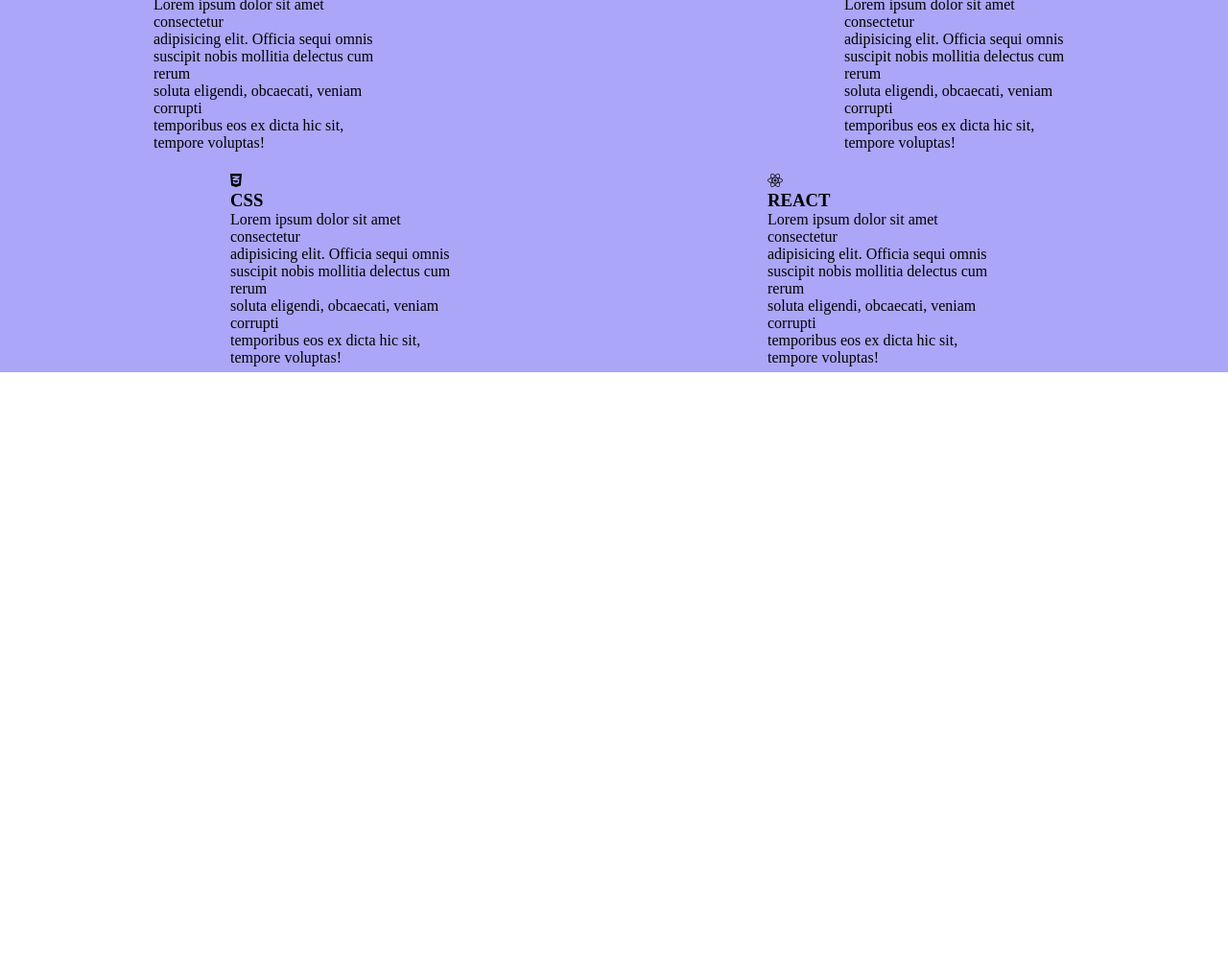
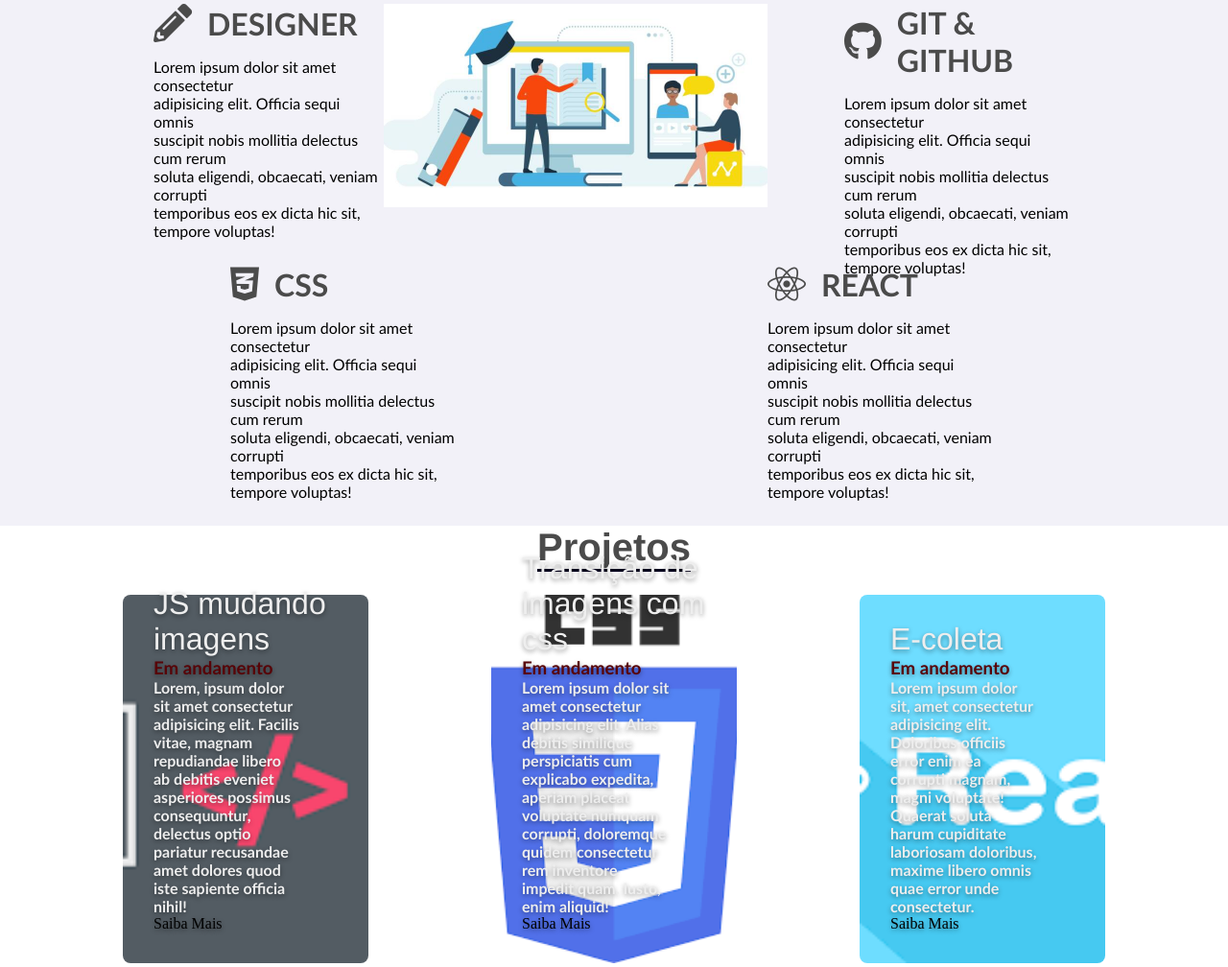
Before and after one commit to luiz-de-paula/portifolio2, a plain HTML site: page index.html in a window 1280 px wide. Shown: the part 1140-2148 px from the top of the page at 96% size. Before the commit the page ends 1540 px from the top, so only its background shows below. Drawn offline with Linux system fonts and the light colour scheme; a web font is replaced by a local one.

Commit message:
novos arquivos adicionados

```diff
--- a/css/styles.css
+++ b/css/styles.css
@@ -227,7 +227,7 @@ header{
     display: grid;
     grid-template-columns: repeat(16, 1fr);
     grid-template-rows: repeat(6, 6rem);
-    row-gap: 1rem;
+    row-gap: 2.5rem;
 }
 .conhecimento:nth-child(1){
     grid-column: 4/7;
@@ -254,7 +254,7 @@ header{
     grid-row: 5/-1;
 }
 .sessao-conhec{
-    background-color: #aba6f7;
+    background-color: rgb(242, 241, 248);
 }
 .sessao-header{
     display: flex;
@@ -268,3 +268,81 @@ header{
     border-bottom: solid 3px #06021f;
     margin-bottom: 1.5rem;
 }
+.conhecimento-header{
+    display: flex;
+    align-items: center;
+    color: #4b4b4b;
+}
+.conhecimento-header i{
+    font-size: 2.5rem;
+
+}
+.conhecimento-header h3{
+    font-family: var(--font-secundary);
+    font-size: 2rem;
+    padding-left: 1rem;
+
+}
+.conhecimento-text{
+    font-family: var(--font-secundary);
+    margin-top: 1rem;
+}
+.conhec-img-wrapper{
+    grid-column: 6/ 11;
+    grid-row: 3/8;
+    width: 100%;
+
+}
+.conhec-img-wrapper img{
+    object-fit: cover;
+    width: 100%;
+}
+.projetos{
+    display: flex;
+    justify-content: space-evenly;
+}
+
+.card{
+    width: 16rem;
+    height: 24rem;
+    position: relative;
+
+}
+.card-img-wrapper{
+    width: 100%;
+    height: 100%;
+    border-radius: .5rem;
+
+
+}
+.card-img-wrapper img{
+    object-fit: cover;
+    width: 100%;
+    height: 100%;
+    border-radius: .5rem;
+    opacity: .8;
+}
+.card-info{
+    position: absolute;
+    bottom: 0;
+    padding: 2rem;
+    text-shadow: 0 0.1rem 0.3rem rgba(0,0,0,.4);
+}
+.card-info h2{
+    font-family: var(--font-primary);
+    font-size: 2rem;
+    font-weight: 500;
+    color: #eee;
+}
+.card-info h3{
+    font-family: var(--font-action);
+    font-weight: bolder;
+    color: rgb(87, 4, 8);
+}
+.card-info p{
+    font-family: var(--font-secundary);
+    color: #eee;
+    font-weight: bold;
+    width: 80%;
+
+}
--- a/index.html
+++ b/index.html
@@ -143,7 +143,51 @@
                         temporibus eos ex dicta hic sit, tempore voluptas!</p><br>
                     </div>
                 </div>
+                    <div class="conhec-img-wrapper">
+                        <img src="img/tec.jpg" alt="">
+                    </div>
+            </div>
+        </section>
+        <section class="ses-projetos">
+            <div class="sessao-header">
+                <h1>Projetos</h1>
+            </div>
+            <div class="projetos">
+                <div class="card">
+                    <div class="card-img-wrapper">
+                       <img src="img/js.png" alt="">
+                    </div>
+                    <div class="card-info">
+                        <h2>JS mudando imagens</h2>
+                        <h3>Em andamento</h3>
+                        <p>Lorem, ipsum dolor sit amet consectetur adipisicing elit. Facilis vitae, magnam repudiandae libero ab debitis eveniet asperiores possimus consequuntur, delectus optio pariatur recusandae amet dolores quod iste sapiente officia nihil!</p>
+                        <buttom>Saiba Mais</buttom>
+                    </div>
+                </div>
+                <div class="card">
+                    <div class="card-img-wrapper">
+                        <img src="img/css.png" alt="">
+                    </div>
+                    <div class="card-info">
+                        <h2>Transição de imagens com css</h2>
+                        <h3>Em andamento</h3>
+                        <p>Lorem ipsum dolor sit amet consectetur adipisicing elit. Alias debitis similique perspiciatis cum explicabo expedita, aperiam placeat voluptate numquam corrupti, doloremque quidem consectetur rem inventore impedit quam. Iusto, enim aliquid!</p>
+                        <buttom>Saiba Mais</buttom>
+                    </div>
 
+                </div>
+
+                <div class="card">
+                    <div class="card-img-wrapper">
+                        <img src="img/react.png" alt="">
+                    </div>
+                    <div class="card-info">
+                        <h2>E-coleta</h2>
+                        <h3>Em andamento</h3>
+                        <p>Lorem ipsum dolor sit, amet consectetur adipisicing elit. Doloribus officiis error enim ea corrupti magnam, magni voluptate! Quaerat soluta harum cupiditate laboriosam doloribus, maxime libero omnis quae error unde consectetur.</p>
+                        <buttom>Saiba Mais</buttom>
+                    </div>
+                </div>
             </div>
         </section>
 
```
Also changed, not shown: img/css.png (added), img/js.png (added), img/react.png (added), img/tec.jpg (added).
